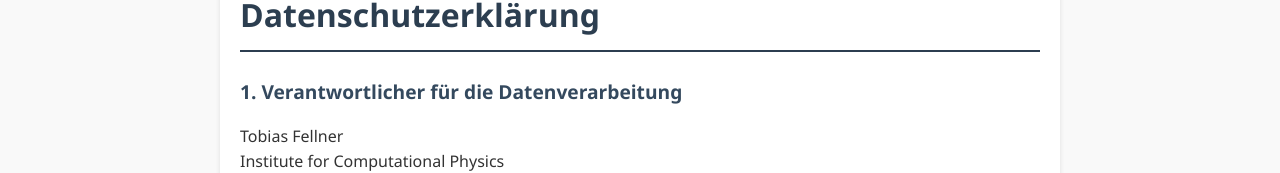
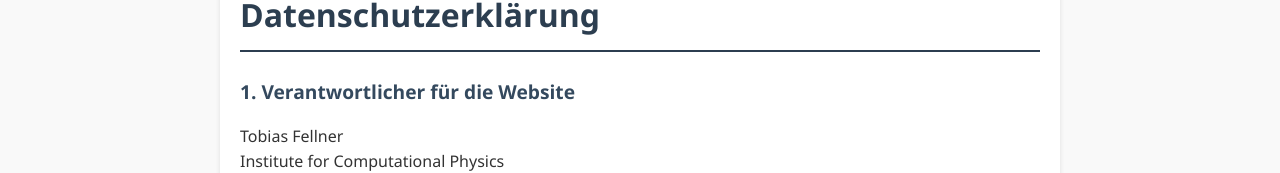
Before and after one commit to tobias-fllnr/tobias-fllnr.github.io, a plain HTML site: page privacy.html in a window 1280 px wide. Shown: the part 147-320 px from the top of the page. Drawn offline with Linux system fonts and the light colour scheme.

Commit message:
update privacy

```diff
--- a/privacy.html
+++ b/privacy.html
@@ -29,7 +29,7 @@
     <div class="container">
         <h1>Datenschutzerklärung</h1>
 
-        <h2>1. Verantwortlicher für die Datenverarbeitung</h2>
+        <h2>1. Verantwortlicher für die Website</h2>
         <p>
             Tobias Fellner<br>
             Institute for Computational Physics<br>
```
